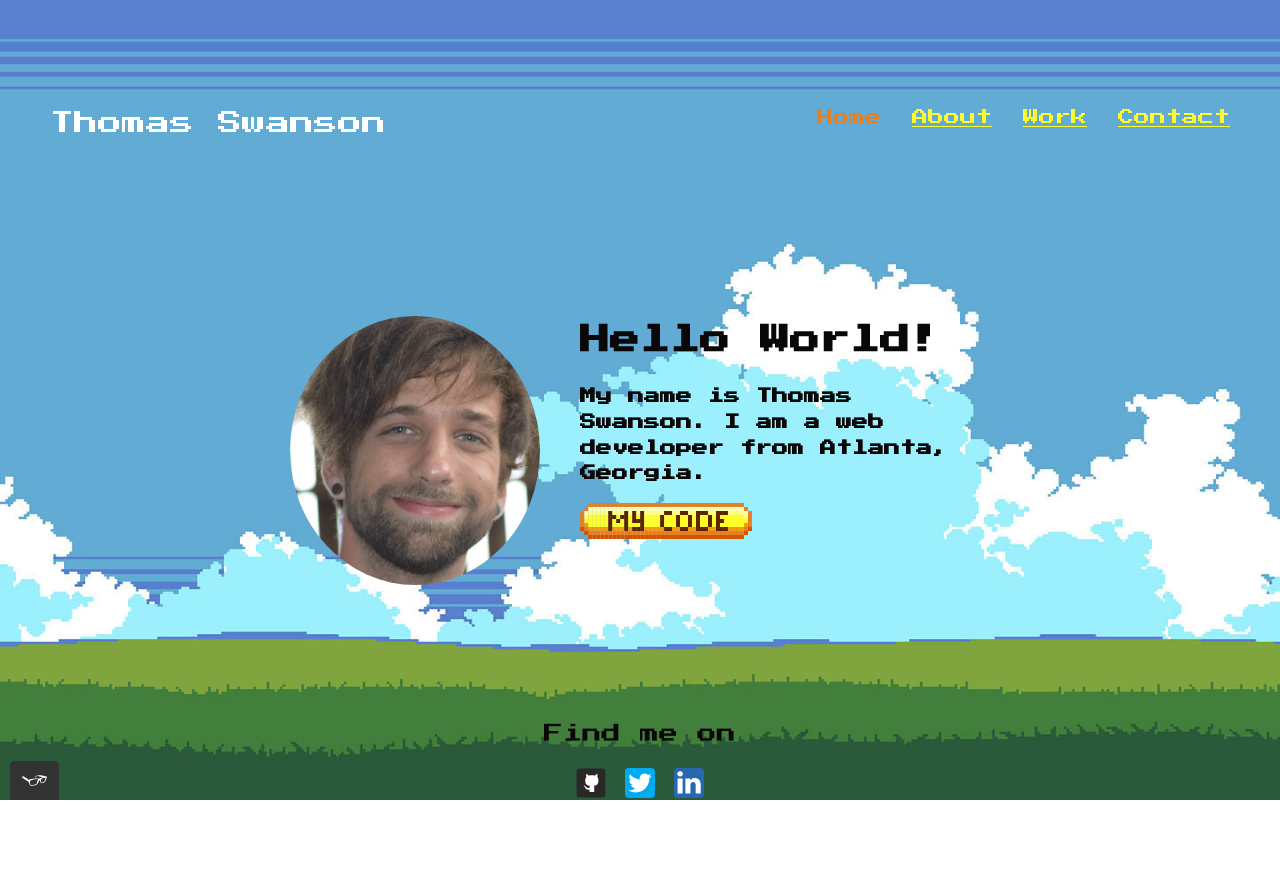
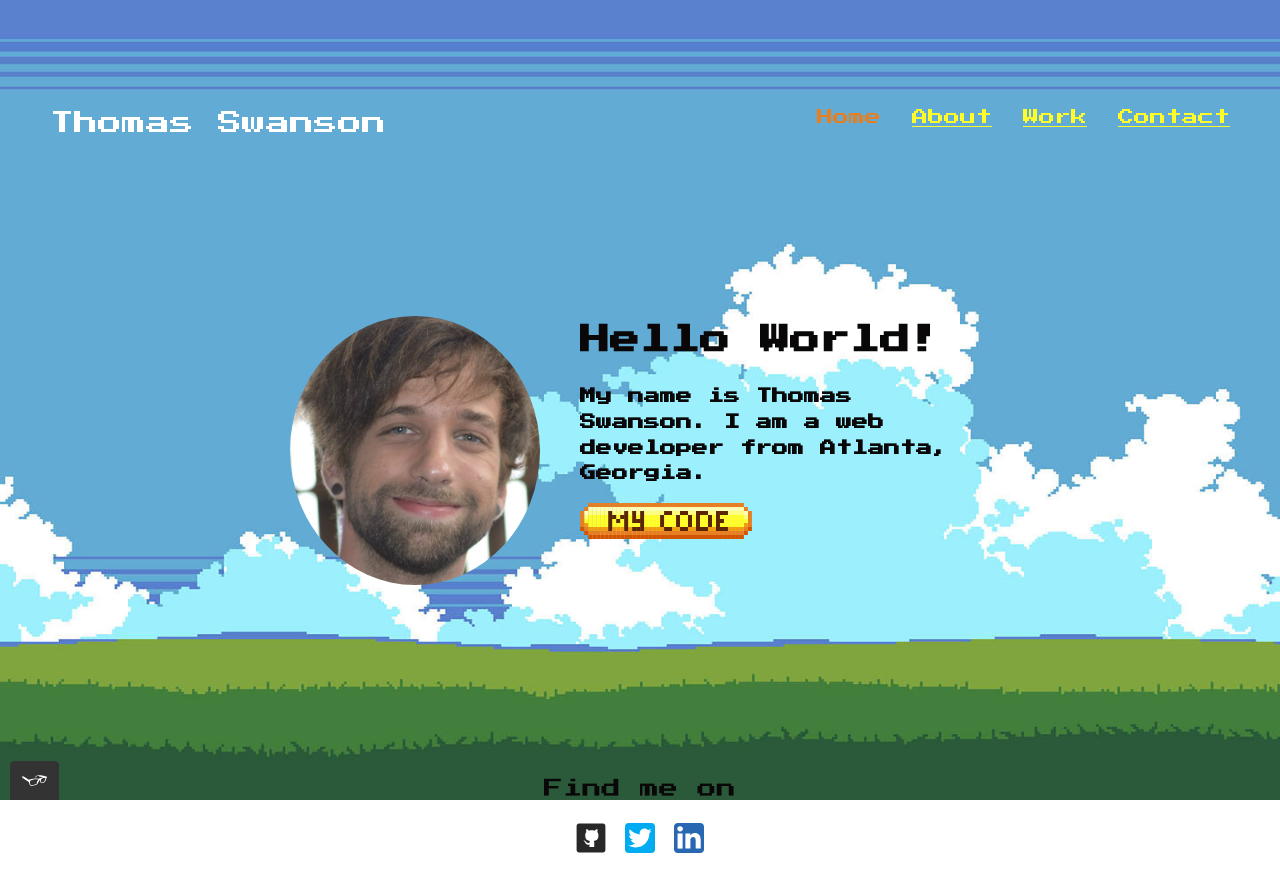
Before and after one commit to ThomasSSwanson/Portfolio-website, a plain HTML site: page index.html in a window 1280 px wide. Before the commit the page ends 825 px from the top, so only its background shows below. Drawn offline with nearby package versions, Linux system fonts and the light colour scheme.

Commit message:
margin-top change to index footer

```diff
--- a/css/style.production.css
+++ b/css/style.production.css
@@ -136,7 +136,7 @@ button:focus,
 }
 
 .index-section footer{
-    margin-top: 135px;
+    margin-top: 190px;
 }
 
 .profile {
```
